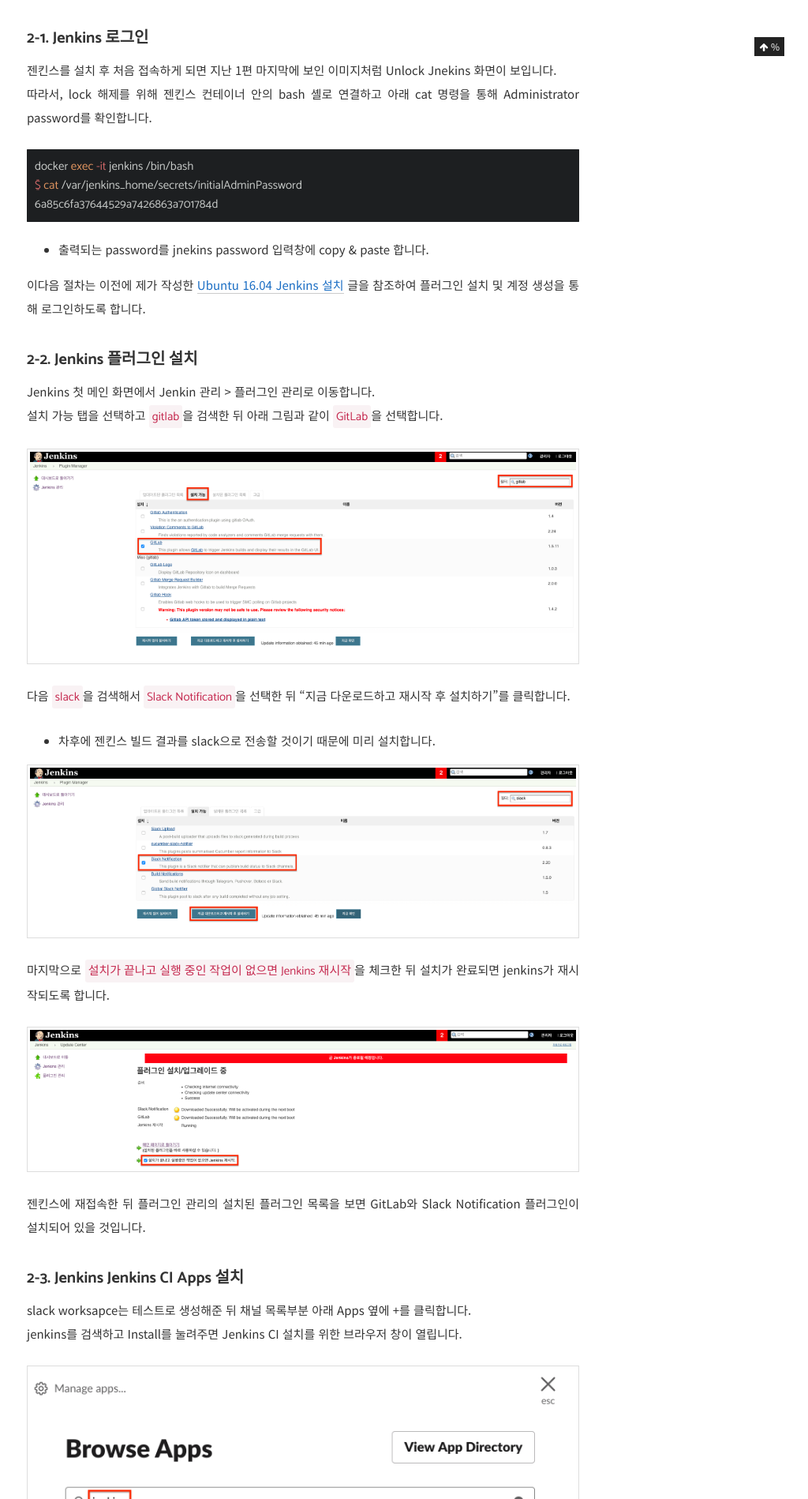
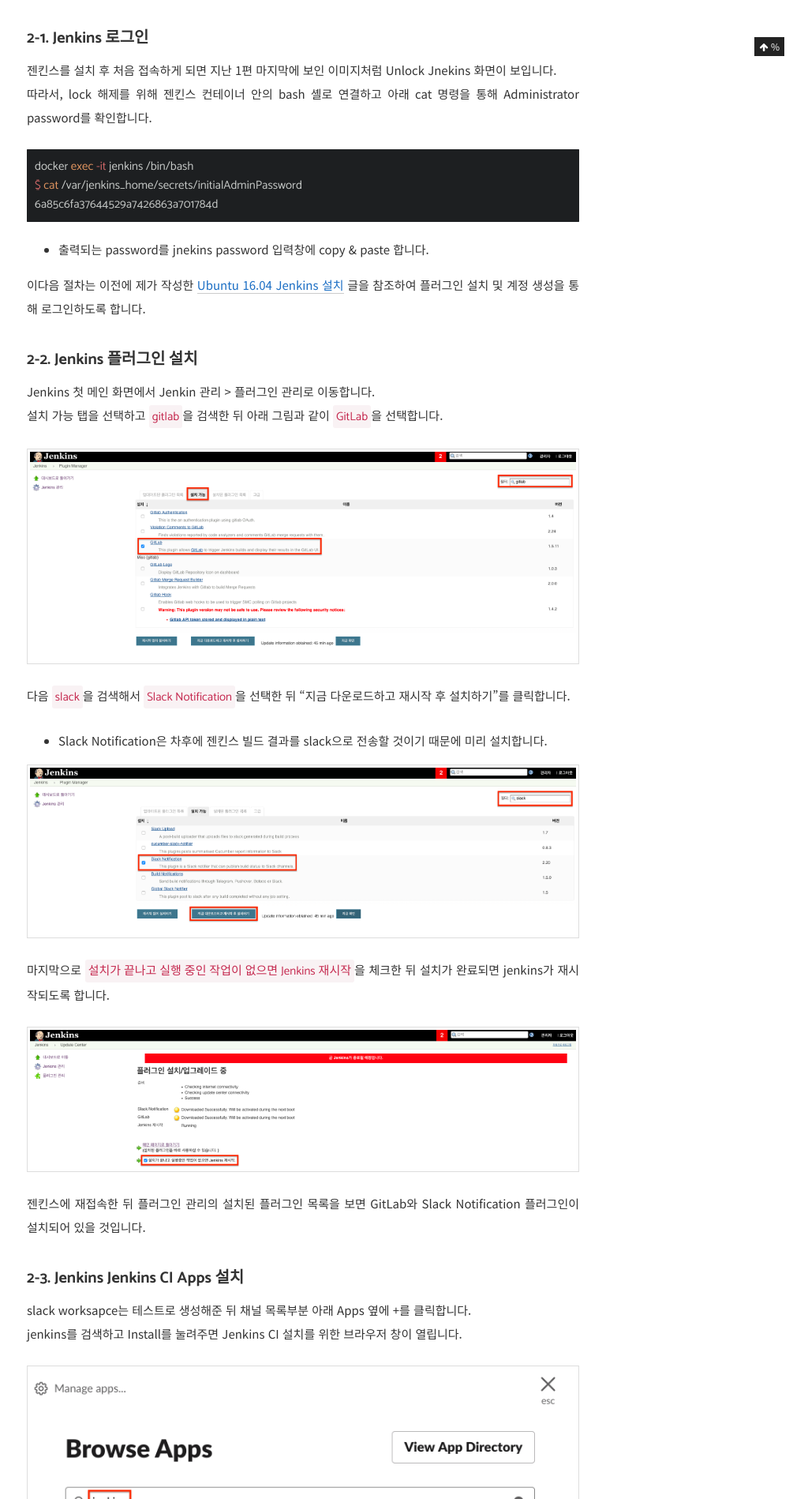
Before and after one commit to gwonsungjun/gwonsungjun.github.io, a Jekyll site: the page built from _posts/2019-04-12-jenkins_tutorial_2.md, in a window 1280 px wide. Shown: the part 929-2827 px from the top of the page at 79% size, without its empty margins (256-1280 px from the left). Built offline with Jekyll 4.4.1, drawn with Linux system fonts in a browser that asks for light colours; comment, search, counter and statistics services are not loaded; some of the changed text lies outside the part shown.

Commit message:
Update jenkins tutorial 2

```diff
--- a/_posts/2019-04-12-jenkins_tutorial_2.md
+++ b/_posts/2019-04-12-jenkins_tutorial_2.md
@@ -47,7 +47,7 @@
 ![jenkins_plugin_gitlab](/assets/images/usingimages/jenkins_tutorial/jenkins_plugin_gitlab.png)
 
 다음 `slack`을 검색해서 `Slack Notification`을 선택한 뒤 "지금 다운로드하고 재시작 후 설치하기"를 클릭합니다.
-- 차후에 젠킨스 빌드 결과를 slack으로 전송할 것이기 때문에 미리 설치합니다.
+- Slack Notification은 차후에 젠킨스 빌드 결과를 slack으로 전송할 것이기 때문에 미리 설치합니다.
 
 ![jenkins_plugin_slack](/assets/images/usingimages/jenkins_tutorial/jenkins_plugin_slack.png)
 
```
Also changed, not shown: other parts of _posts/2019-04-12-jenkins_tutorial_2.md (+1 -1 lines).
